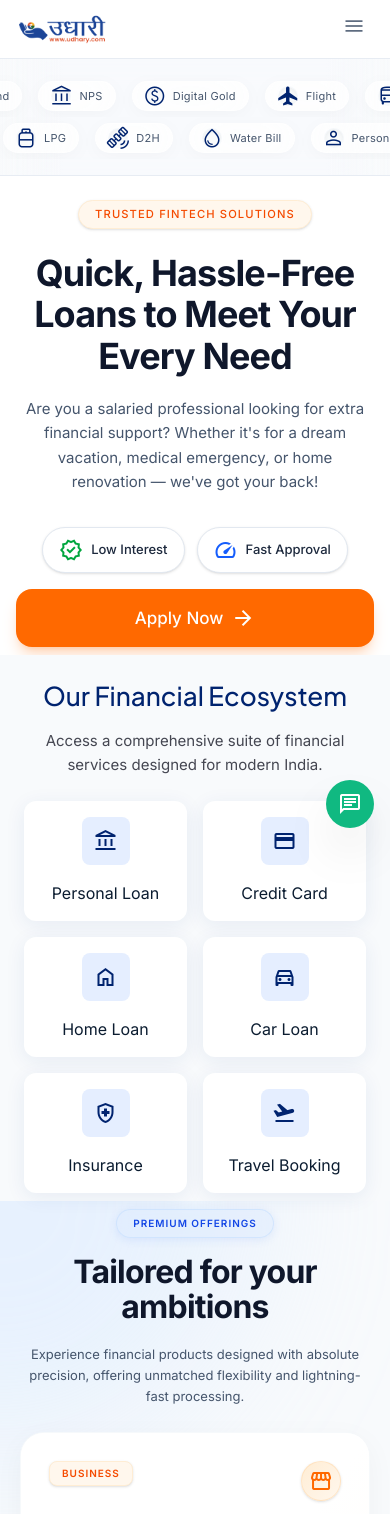
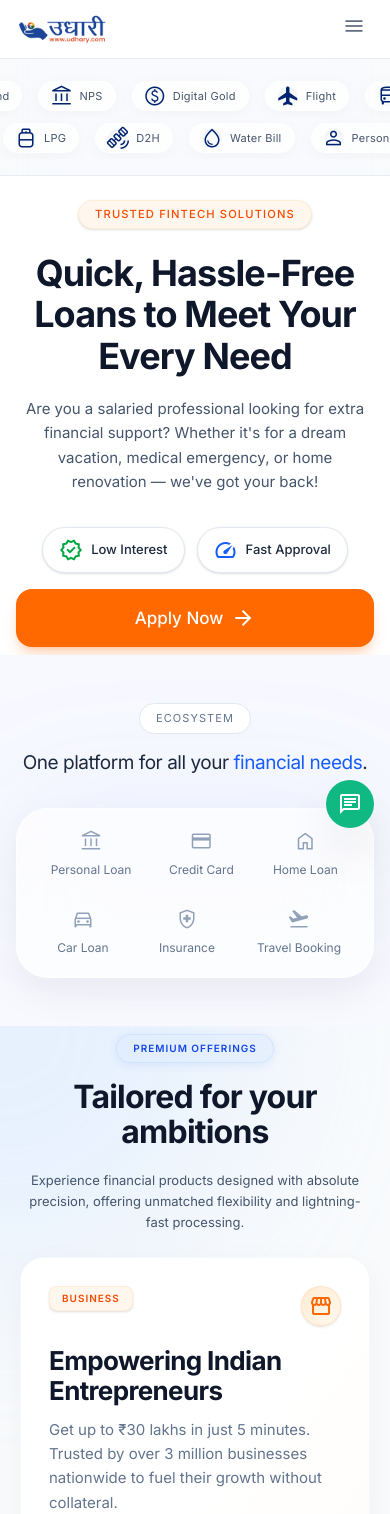
Before and after one commit to spekctrum11-cmd/udhary, a Next.js app: page / in a window 390 px wide. Shown: the top 1514 px of the page. Built offline with nearby package versions, Linux system fonts and the light colour scheme.

Commit message:
feat: implement base UI components including globals, navigation, and financial ecosystem section

```diff
--- a/src/app/globals.css
+++ b/src/app/globals.css
@@ -83,6 +83,16 @@
   --font-weight-semibold: 500;
   --font-weight-bold: 600;
   --font-weight-extrabold: 700;
+
+  /* Elite Background Animations */
+  --animate-blob: blob 10s infinite alternate ease-in-out;
+
+  @keyframes blob {
+    0% { transform: translate(0px, 0px) scale(1); }
+    33% { transform: translate(30px, -50px) scale(1.1); }
+    66% { transform: translate(-20px, 20px) scale(0.9); }
+    100% { transform: translate(0px, 0px) scale(1); }
+  }
 }
 
 @utility text-display-lg {
@@ -92,6 +102,15 @@
   line-height: 1.2;
   letter-spacing: -0.02em;
 }
+
+@utility hide-scrollbar {
+  -ms-overflow-style: none;  /* IE and Edge */
+  scrollbar-width: none;  /* Firefox */
+  &::-webkit-scrollbar {
+    display: none;
+  }
+}
+
 @utility text-display-lg-mobile {
   font-family: var(--font-plus-jakarta);
   font-size: 28px;
--- a/src/components/FinancialEcosystemSection.tsx
+++ b/src/components/FinancialEcosystemSection.tsx
@@ -1,46 +1,62 @@
 import Link from "next/link";
 
 export function FinancialEcosystemSection() {
-  return (
-    <section className="py-2 pt-6 lg:py-8 bg-surface-blue">
-      <div className="max-w-container-max mx-auto px-gutter">
-        <div className="text-center mb-6 lg:mb-12">
-          <h2 className="text-headline-md font-headline-md text-primary mb-4">Our Financial Ecosystem</h2>
-          <p className="text-body-md text-on-surface-variant">
-            Access a comprehensive suite of financial services designed for modern India.
-          </p>
-        </div>
-        <div className="grid grid-cols-2 md:grid-cols-4 lg:grid-cols-6 gap-4">
-          {[
+  const ecosystemItems = [
     { icon: 'account_balance', label: 'Personal Loan', href: "https://app.udhary.com/loan-application?_gl=1*10jgv0m*_ga*MTQ3NTA3ODg0MC4xNzc5MjcyNTkz*_ga_W44M2VB8CN*czE3Nzk0MjUyNDYkbzUkZzAkdDE3Nzk0MjUyNDYkajYwJGwwJGgw" },
     { icon: 'credit_card', label: 'Credit Card', href: "https://app.udhary.com/apply-credit-card?_gl=1*1n4nhtf*_ga*MTQ3NTA3ODg0MC4xNzc5MjcyNTkz*_ga_W44M2VB8CN*czE3Nzk0MjUyNDYkbzUkZzEkdDE3Nzk0MjUzOTAkajgkbDAkaDA." },
     { icon: 'home', label: 'Home Loan', href: "https://app.udhary.com/loan-application?_gl=1*10jgv0m*_ga*MTQ3NTA3ODg0MC4xNzc5MjcyNTkz*_ga_W44M2VB8CN*czE3Nzk0MjUyNDYkbzUkZzAkdDE3Nzk0MjUyNDYkajYwJGwwJGgw" },
     { icon: 'directions_car', label: 'Car Loan', href: "https://app.udhary.com/loan-application?_gl=1*10jgv0m*_ga*MTQ3NTA3ODg0MC4xNzc5MjcyNTkz*_ga_W44M2VB8CN*czE3Nzk0MjUyNDYkbzUkZzAkdDE3Nzk0MjUyNDYkajYwJGwwJGgw" },
     { icon: 'health_and_safety', label: 'Insurance', href: "https://beemaaa.com/" },
     { icon: 'flight_takeoff', label: 'Travel Booking', href: "https://www.spectrumtravel.in/" },
-          ].map((item, idx) => {
-            const inner = (
-              <>
-                <div className="w-12 h-12 bg-surface-container rounded-lg mx-auto mb-4 flex items-center justify-center group-hover:bg-white/20">
-                  <span className="material-symbols-outlined text-primary group-hover:text-white">{item.icon}</span>
+  ];
+
+  return (
+    <section className="py-12 bg-transparent relative overflow-hidden">
+      {/* Subtle Ambient Glow for the Dock */}
+      <div className="absolute top-1/2 left-1/2 -translate-x-1/2 -translate-y-1/2 w-full max-w-3xl h-[120px] bg-blue-500/5 rounded-full blur-[60px] pointer-events-none"></div>
+
+      <div className="max-w-5xl mx-auto px-4 relative z-10">
+
+        {/* Minimalist Heading Inline with Dock */}
+        <div className="text-center mb-8">
+          <span className="inline-block px-4 py-1.5 bg-white border border-slate-200 text-slate-500 font-medium text-[11px] tracking-widest uppercase rounded-full mb-4 shadow-[0_2px_10px_rgb(0,0,0,0.02)]">
+            Ecosystem
+          </span>
+          <h2 className="text-xl md:text-2xl font-normal text-slate-800 tracking-tight">
+            One platform for all your <span className="font-medium text-blue-600">financial needs</span>.
+          </h2>
         </div>
-                <span className="font-label-md text-on-surface group-hover:text-white block">{item.label}</span>
-              </>
+
+        {/* Floating Glass Dock Container */}
+        <div className="relative mx-auto w-full max-w-max">
+          {/* Glass Container */}
+          <div className="flex flex-wrap justify-center items-center gap-1 p-2 bg-white/70 backdrop-blur-2xl border border-white/60 rounded-[2rem] shadow-[0_15px_40px_rgb(0,0,0,0.06)]">
+              {ecosystemItems.map((item, idx) => {
+                const content = (
+                  <div className="flex flex-col items-center justify-center gap-2 px-4 py-3 sm:px-7 sm:py-5 rounded-3xl hover:bg-white hover:shadow-[0_8px_25px_rgb(0,0,0,0.04)] transition-all duration-500 group min-w-[100px]">
+                  <span className="material-symbols-outlined text-slate-400 group-hover:text-blue-500 group-hover:-translate-y-1 transition-all duration-500 text-[26px] sm:text-[32px]" style={{ fontVariationSettings: "'wght' 300" }}>
+                    {item.icon}
+                  </span>
+                  <span className="text-[12px] sm:text-[13px] font-medium text-slate-500 group-hover:text-slate-800 whitespace-nowrap transition-colors duration-300">
+                    {item.label}
+                  </span>
+                </div>
               );
-            const className = "group bg-white p-4 sm:p-6 rounded-xl soft-elevation hover:bg-primary transition-all duration-300 text-center relative z-10";
 
               return item.href === "#" ? (
-              <div key={idx} className={`${className} cursor-default`}>
-                {inner}
+                <div key={idx} className="cursor-default outline-none">
+                  {content}
                 </div>
               ) : (
-              <Link href={item.href} key={idx} className={`${className} cursor-pointer`}>
-                {inner}
+                <Link href={item.href} key={idx} className="outline-none block">
+                  {content}
                 </Link>
               );
             })}
           </div>
         </div>
+
+      </div>
     </section>
   );
 }
--- a/src/components/Navigation.tsx
+++ b/src/components/Navigation.tsx
@@ -41,17 +41,23 @@ export function Navigation() {
               <a href="https://app.udhary.com/loan-application" className="hover:text-primary transition-colors flex items-center gap-1 py-3 -my-3">
                 Loans <span className="material-symbols-outlined text-[18px] group-hover:rotate-180 transition-transform" style={{ fontVariationSettings: "'wght' 300" }}>expand_more</span>
               </a>
-              {/* Standard Menu Dropdown with colorful icons */}
-              <div className="absolute top-full left-0 w-[240px] bg-white border border-slate-100 shadow-[0_20px_40px_rgba(0,0,0,0.08)] rounded-2xl opacity-0 invisible group-hover:opacity-100 group-hover:visible transition-all duration-300 transform translate-y-2 group-hover:translate-y-4 z-50 overflow-hidden flex flex-col py-1.5">
-                <div className="flex flex-col">
+              {/* Minimalist Glassmorphism Dropdown with Elite Infinite Animation */}
+              <div className="absolute top-full left-0 w-[240px] bg-white/80 backdrop-blur-2xl ring-1 ring-slate-900/5 shadow-[0_8px_30px_rgb(0,0,0,0.06)] rounded-2xl opacity-0 invisible group-hover:opacity-100 group-hover:visible transition-all duration-300 transform translate-y-2 group-hover:translate-y-4 z-50 overflow-hidden flex flex-col py-2">
+
+                {/* Infinite Auto Floating Aurora Background */}
+                <div className="absolute top-0 -left-4 w-32 h-32 bg-blue-500/15 rounded-full blur-2xl animate-blob z-0 pointer-events-none"></div>
+                <div className="absolute bottom-0 -right-4 w-32 h-32 bg-orange-500/15 rounded-full blur-2xl animate-blob z-0 pointer-events-none" style={{ animationDelay: '2s' }}></div>
+                <div className="absolute top-1/2 left-1/2 -translate-x-1/2 -translate-y-1/2 w-32 h-32 bg-purple-500/10 rounded-full blur-2xl animate-blob z-0 pointer-events-none" style={{ animationDelay: '4s' }}></div>
+
+                <div className="flex flex-col px-1.5 relative z-10">
                   {loansList.map((loan, idx) => (
                     <a
                       key={idx}
                       href="https://app.udhary.com/loan-application"
-                      className="flex items-center gap-3 px-4 py-2 hover:bg-slate-50 transition-colors group/item"
+                      className="flex items-center gap-3 px-3 py-2.5 rounded-xl hover:bg-white/60 transition-all duration-300 group/item"
                     >
-                      <span className={`material-symbols-outlined text-[18px] ${loan.color}`} style={{ fontVariationSettings: "'wght' 300" }}>{loan.icon}</span>
-                      <div className="text-slate-600 text-[13px] font-normal group-hover/item:text-primary transition-colors">
+                      <span className={`material-symbols-outlined text-[18px] ${loan.color} opacity-80 group-hover/item:opacity-100 group-hover/item:scale-110 transition-all`} style={{ fontVariationSettings: "'wght' 300" }}>{loan.icon}</span>
+                      <div className="text-slate-600 text-[13px] font-normal group-hover/item:text-slate-900 transition-colors">
                         {loan.title}
                       </div>
                     </a>
```
Also changed, not shown: src/components/HeroSection.tsx (+62 -28 lines), public/Family-pana.svg (added). Lines whose indentation alone changed are shown as unchanged.
